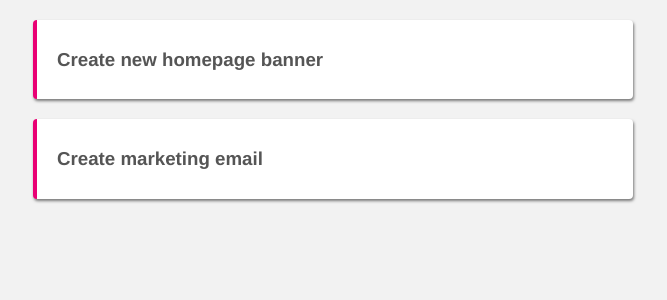
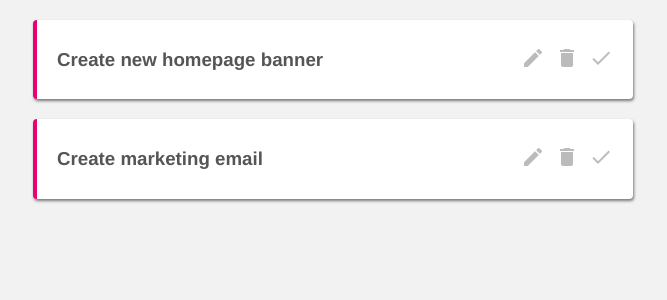
Before and after one commit to NCols/UdemyNetNinja, a Vue app in the folder project-planner/: page / in a window 1280 px wide. Shown: the top 300 px of the page, without its empty margins (307-974 px from the left). Built offline with nearby package versions, Linux system fonts and the light colour scheme; data requests are answered from the project's data file.

Commit message:
Add Material icons

```diff
--- a/project-planner/public/index.html
+++ b/project-planner/public/index.html
@@ -5,6 +5,8 @@
     <meta http-equiv="X-UA-Compatible" content="IE=edge">
     <meta name="viewport" content="width=device-width,initial-scale=1.0">
     <link rel="icon" href="<%= BASE_URL %>favicon.ico">
+    <link href="https://fonts.googleapis.com/icon?family=Material+Icons"
+      rel="stylesheet">
     <title><%= htmlWebpackPlugin.options.title %></title>
   </head>
   <body>
--- a/project-planner/src/components/SingleProject.vue
+++ b/project-planner/src/components/SingleProject.vue
@@ -1,7 +1,12 @@
 <template>
   <div class="project">
-      <div @click="showDetails = !showDetails" class="actions">
-          <h3>{{ project.title }}</h3>
+    <div class="actions">
+      <h3 @click="showDetails = !showDetails">{{ project.title }}</h3>
+      <div class="icons">
+        <span class="material-icons">edit</span>
+        <span class="material-icons">delete</span>
+        <span class="material-icons">done</span>
+      </div>
     </div>
     <div v-if="showDetails" class="details">
       <p>{{ project.details }}</p>
@@ -11,14 +16,14 @@
 
 <script>
 export default {
-    props: ['project'],
+  props: ["project"],
   data() {
     return {
       showDetails: false,
-        }
+    };
   },
   methods: {},
-}
+};
 </script>
 
 <style>
@@ -27,10 +32,24 @@
   background: white;
   padding: 10px 20px;
   border-radius: 4px;
-        box-shadow: 1px 2px 3px rgba(0,0,0,0.5);
+  box-shadow: 1px 2px 3px rgba(0, 0, 0, 0.5);
   border-left: 4px solid #e90074;
 }
 h3 {
   cursor: pointer;
 }
+.actions {
+  display: flex;
+  justify-content: space-between;
+  align-items: center;
+}
+.material-icons {
+    font-size: 24px;
+    margin-left: 10px;
+    color: #bbb;
+    cursor: pointer;
+}
+.material-icons:hover {
+    color: #777;
+}
 </style>
```
Lines whose indentation alone changed are shown as unchanged.
